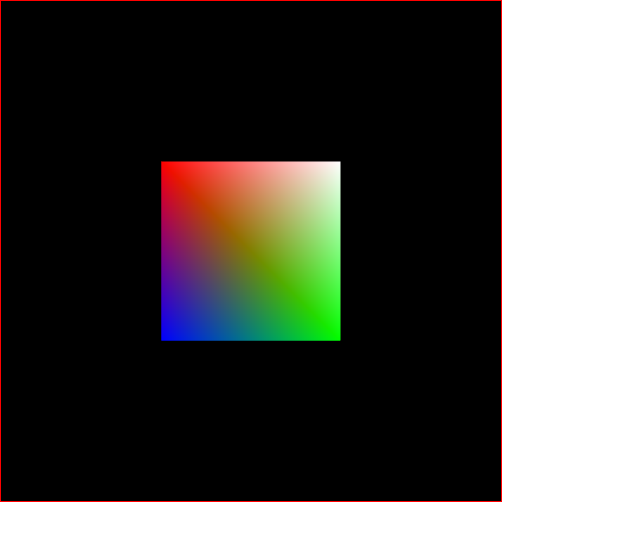
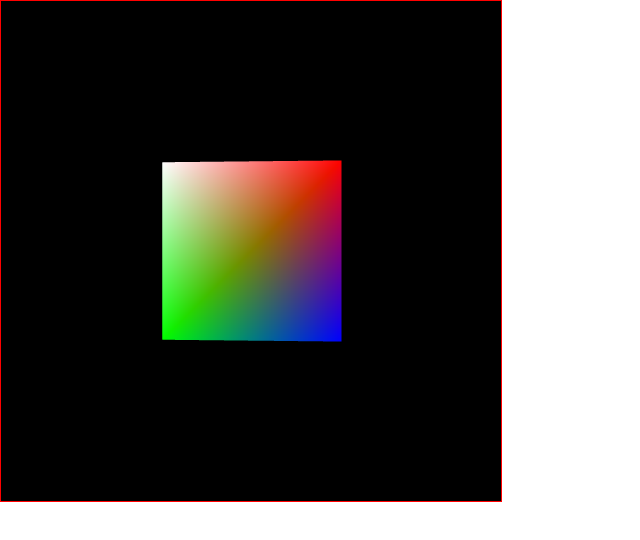
Before and after one commit to sketchpunk/SageJS, a plain HTML site: page src/sage.webgl/test.html in a window 1280 px wide. Shown: the whole page, without its empty margins (0-640 px from the left). Drawn offline with Linux system fonts and the light colour scheme.

Commit message:
new object to handle the render loop and calculate the delta time between frames. Square now rotates.

```diff
--- a/src/sage.webgl/sage.webgl.Shader.js
+++ b/src/sage.webgl/sage.webgl.Shader.js
@@ -87,6 +87,7 @@ sage.webgl.Shader = class{
 		return shader;
 	}
 
+	updateUniformMatrix4fv(uName,fData){ this.mGL.uniformMatrix4fv(this.uniforms[uName],false,fData); }
 	addUniformMatrix4fv(uName,fData){
 		var uni = this.mGL.getUniformLocation(this.program,uName);
 		if(uni < 0){ console.error("Uniform for shader not found",uName); return false; }
@@ -96,6 +97,7 @@ sage.webgl.Shader = class{
 		this.uniforms[uName] = uni; //cache the location for this constant in the shader program
 		return true;
 	}
+
 
 	prepareRender(pMatrix,mvMatrix,mesh){
 		//Define the attributes to the gpu
--- a/src/sage.webgl/sage.webgl.js
+++ b/src/sage.webgl/sage.webgl.js
@@ -44,6 +44,7 @@ sage.webgl.Camera = class{
 		this.mPerspectiveMat4	= new Float32Array(16);
 		this.mPosition			= new sage.webgl.Vector3();
 		this.mViewMat4			= new sage.webgl.Matrix4().setTransVec3(this.mPosition);
+		this.mRotation			= new sage.webgl.Vector3(0,0,0);
 	}
 
 	setPerspective(fovy,ratio,near,far){
@@ -59,8 +60,44 @@ sage.webgl.Camera = class{
 		return this;
 	}
 
-	getViewMatrix(){ return this.mViewMat4.raw; }
 	getPerspectiveMatrix(){ return this.mPerspectiveMat4; }
+	getViewMatrix(){
+		return this.mViewMat4.raw;
+	}
+
+	rotateY(angle){
+		var rad = angle * Math.PI / 180.0;
+		this.mViewMat4.rotateY(rad);
+		//sage.webgl.Matrix4.rotate(this.mViewMat4.raw,rad,[0,1,0]);
+		return this;
+	}
+}
+
+//##############################################################################
+sage.webgl.RenderLoop = class{
+	constructor(callback){
+		this.mDTLastFrame = null;
+		this.mCallBack = callback;
+		this.isActive = false;
+
+		var oThis = this;
+		this.run = function(){
+			var dtNow = Date.now();
+			var delta = (oThis.mDTLastFrame != null)? (dtNow - oThis.mDTLastFrame) / 1000.0 : 0;
+			oThis.mDTLastFrame = dtNow;
+
+			oThis.mCallBack(delta);
+
+			if(oThis.isActive) window.requestAnimationFrame(oThis.run);
+		}
+	}
+
+	start(){
+		this.isActive = true;
+		window.requestAnimationFrame(this.run);
+	}
+
+	stop(){ this.isActive = false; }
 }
 
 
@@ -81,12 +118,18 @@ sage.webgl.Matrix4 = class{
 		return this;
 	}
 
+	rotateY(rad){
+		sage.webgl.Matrix4.rotateY(this.raw,rad);
+		return this;
+	}
+
 	static identity(){
 		var a = new Float32Array(16);
 		a[0] = a[5] = a[10] = a[15] = 1;
 		return a;
 	}
 
+	//from glMatrix
 	static perspective(out, fovy, aspect, near, far){
 		var f = 1.0 / Math.tan(fovy / 2),
 			nf = 1 / (near - far);
@@ -108,6 +151,7 @@ sage.webgl.Matrix4 = class{
 	    out[15] = 0;
 	}
 
+	//From glMatrix
 	static mult(out, a, b){
 	    var a00 = a[0], a01 = a[1], a02 = a[2], a03 = a[3],
 	        a10 = a[4], a11 = a[5], a12 = a[6], a13 = a[7],
@@ -140,4 +184,74 @@ sage.webgl.Matrix4 = class{
 	    out[15] = b0*a03 + b1*a13 + b2*a23 + b3*a33;
 	    return out;
 	}
+
+	static rotateY(out,rad) {
+		var s = Math.sin(rad),
+			c = Math.cos(rad),
+			a00 = out[0],
+			a01 = out[1],
+			a02 = out[2],
+			a03 = out[3],
+			a20 = out[8],
+			a21 = out[9],
+			a22 = out[10],
+			a23 = out[11];
+
+		// Perform axis-specific matrix multiplication
+		out[0] = a00 * c - a20 * s;
+		out[1] = a01 * c - a21 * s;
+		out[2] = a02 * c - a22 * s;
+		out[3] = a03 * c - a23 * s;
+		out[8] = a00 * s + a20 * c;
+		out[9] = a01 * s + a21 * c;
+		out[10] = a02 * s + a22 * c;
+		out[11] = a03 * s + a23 * c;
+		return out;
+	};
+
+	static rotate (out, rad, axis){
+		var x = axis[0], y = axis[1], z = axis[2],
+			len = Math.sqrt(x * x + y * y + z * z),
+			s, c, t,
+			a00, a01, a02, a03,
+			a10, a11, a12, a13,
+			a20, a21, a22, a23,
+			b00, b01, b02,
+			b10, b11, b12,
+			b20, b21, b22;
+
+		if (Math.abs(len) < 0.000001) { return null; }
+
+		len = 1 / len;
+		x *= len;
+		y *= len;
+		z *= len;
+
+		s = Math.sin(rad);
+		c = Math.cos(rad);
+		t = 1 - c;
+
+		a00 = out[0]; a01 = out[1]; a02 = out[2]; a03 = out[3];
+		a10 = out[4]; a11 = out[5]; a12 = out[6]; a13 = out[7];
+		a20 = out[8]; a21 = out[9]; a22 = out[10]; a23 = out[11];
+
+		// Construct the elements of the rotation matrix
+		b00 = x * x * t + c; b01 = y * x * t + z * s; b02 = z * x * t - y * s;
+		b10 = x * y * t - z * s; b11 = y * y * t + c; b12 = z * y * t + x * s;
+		b20 = x * z * t + y * s; b21 = y * z * t - x * s; b22 = z * z * t + c;
+
+		// Perform rotation-specific matrix multiplication
+		out[0] = a00 * b00 + a10 * b01 + a20 * b02;
+		out[1] = a01 * b00 + a11 * b01 + a21 * b02;
+		out[2] = a02 * b00 + a12 * b01 + a22 * b02;
+		out[3] = a03 * b00 + a13 * b01 + a23 * b02;
+		out[4] = a00 * b10 + a10 * b11 + a20 * b12;
+		out[5] = a01 * b10 + a11 * b11 + a21 * b12;
+		out[6] = a02 * b10 + a12 * b11 + a22 * b12;
+		out[7] = a03 * b10 + a13 * b11 + a23 * b12;
+		out[8] = a00 * b20 + a10 * b21 + a20 * b22;
+		out[9] = a01 * b20 + a11 * b21 + a21 * b22;
+		out[10] = a02 * b20 + a12 * b21 + a22 * b22;
+		out[11] = a03 * b20 + a13 * b21 + a23 * b22;
+	}
 }
--- a/src/sage.webgl/test.html
+++ b/src/sage.webgl/test.html
@@ -26,7 +26,7 @@
 				0.0,  0.0,  1.0,  1.0     // blue
 			];
 
-  			var sqrMesh,shader;
+  			var cgl,sqrMesh,shader,camera,colorBuf,renderLoop;
 			window.addEventListener("load",function(){
 				//Prepare WebGL
 				cgl = new sage.webgl.CanvasGL("canvas01");
@@ -40,7 +40,7 @@
 				//sqrMesh.position.z = -6.0;
 
 				//Setup Shader
-				var colorBuf = cgl.createBuffer(colors);
+				colorBuf = cgl.createBuffer(colors);
 
 				shader = new sage.webgl.Shader(cgl);
 				shader.createProgram("vertShader","fragShader",false);
@@ -50,11 +50,22 @@
 				shader.addUniformMatrix4fv("uPMatrix",camera.getPerspectiveMatrix());
 
 				//Render Scene.
-				cgl.clear();
-				sqrMesh.draw(cgl);
+				//cgl.clear();
+				//sqrMesh.draw(cgl);
+
+				renderLoop = new sage.webgl.RenderLoop(onDraw);
+				renderLoop.start();
+				//window.requestAnimationFrame(onDraw);
 
 				//cgl.render(sqrMesh,shader);
 			});
+
+			function onDraw(delta){
+				cgl.clear();
+				camera.rotateY(180 * delta);
+				shader.updateUniformMatrix4fv("uMVMatrix",camera.getViewMatrix());
+				sqrMesh.draw(cgl); //Draw mesh with the active shader.
+			}
 		</script>
 	</head>
 <body>
```
